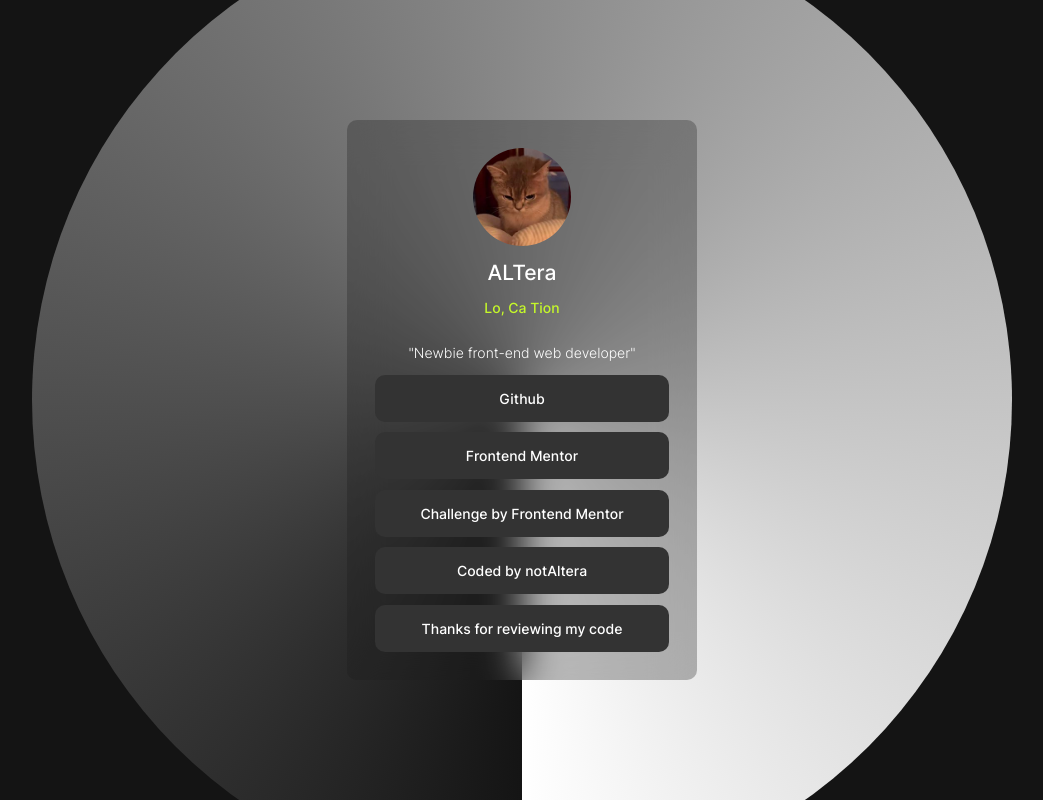
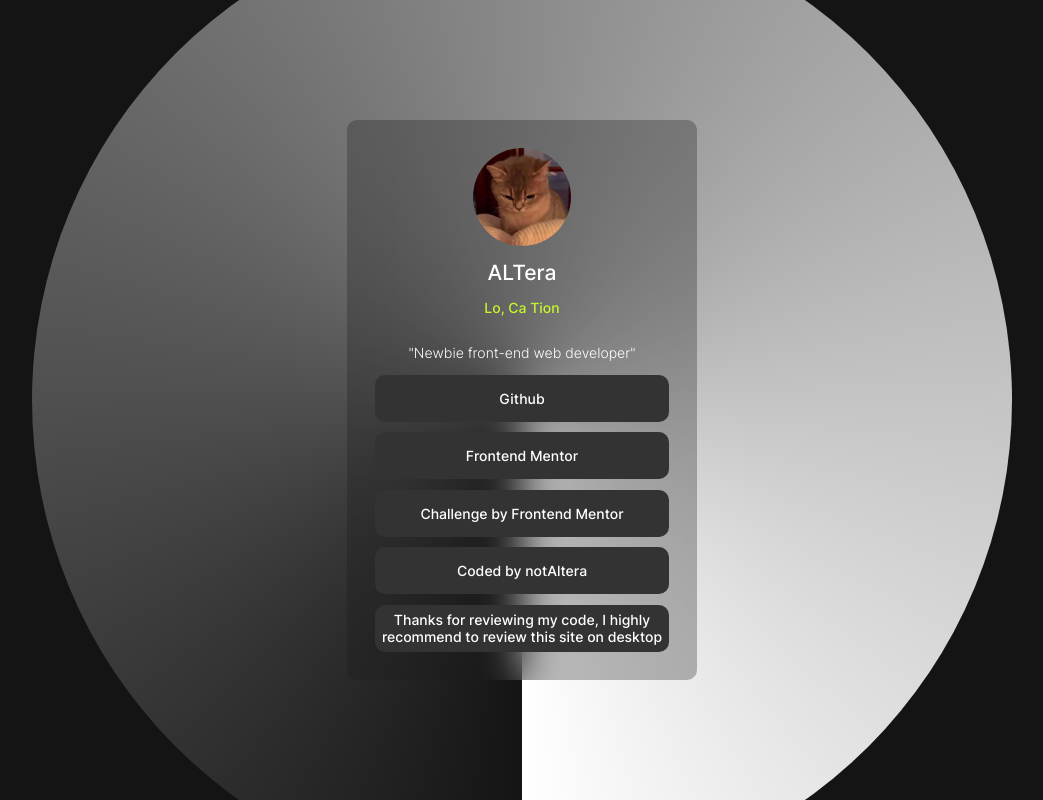
Before and after one commit to ALtera21/social-links-profile-main, a plain HTML site: page index.html in a window 1280 px wide. Shown: the whole page, without its empty margins (118-1161 px from the left). Drawn offline with Linux system fonts and the light colour scheme.

Commit message:
Update html

```diff
--- a/index.html
+++ b/index.html
@@ -25,7 +25,7 @@
         <a href="https://www.frontendmentor.io/profile/ALtera21" target="_blank"><button>Frontend Mentor</button></a>
         <a href="https://www.frontendmentor.io?ref=challenge" target="_blank" class="attribution"><button> Challenge by Frontend Mentor</button>
         <a href="https://github.com/ALtera21" target="_blank" class="attribution"><button>Coded by notAltera</button></a>
-        <a href="#"><button>Thanks for reviewing my code</button></a>
+        <a href="#"><button>Thanks for reviewing my code, I highly recommend to review this site on desktop</button></a>
       </div>
     </div>
 
```
